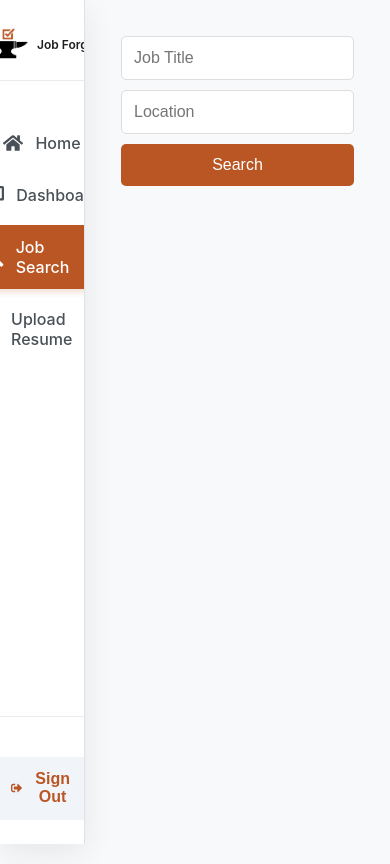
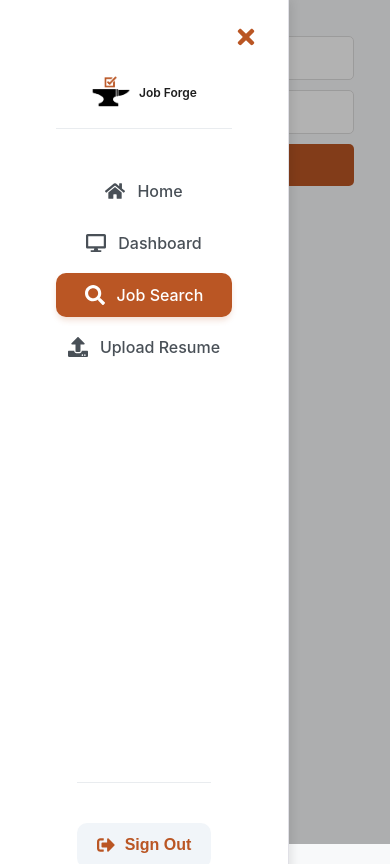
Before and after one commit to uniquedapoet/Job-Forge, a React (Create React App) app in the folder frontend/job-forge/: page /job-search in a window 390 px wide. Built offline with nearby package versions, Linux system fonts and the light colour scheme.

Commit message:
WORKS ON PHONE NOW WOOO !!! SO HAPPY !!! YAYAYA HAHAHA HAHAHAH DAHJDHBJABDA

```diff
--- a/frontend/job-forge/src/Components/MainLayout.jsx
+++ b/frontend/job-forge/src/Components/MainLayout.jsx
@@ -1,11 +1,78 @@
-import React from "react";
+import React, { useEffect, useState } from "react";
 import Sidebar from "./Sidebar";
+import { FaBars } from "react-icons/fa";
 
-const MainLayout = ({ children, onLogout, title, sidebarVisible = true }) => {
+const MainLayout = ({ children, onLogout }) => {
+  const [isMobile, setIsMobile] = useState(window.innerWidth <= 768);
+  const [sidebarVisible, setSidebarVisible] = useState(true);
+
+  useEffect(() => {
+    const handleResize = () => {
+      const mobile = window.innerWidth <= 768;
+      setIsMobile(mobile);
+      if (mobile) setSidebarVisible(false);
+      else setSidebarVisible(true);
+    };
+
+    window.addEventListener("resize", handleResize);
+    return () => window.removeEventListener("resize", handleResize);
+  }, []);
+
   return (
-    <div style={{ display: "flex", height: "100vh" }}>
-      {sidebarVisible && <Sidebar onLogout={onLogout} />}
-      <div style={{ flex: 1, padding: "20px" }}>
+    <div style={{
+      display: "flex",
+      flexDirection: isMobile ? "column" : "row",
+      height: "100vh",
+      position: "relative"
+    }}>
+      {isMobile && (
+        <button
+          onClick={() => setSidebarVisible(true)}
+          style={{
+            position: "absolute",
+            top: 20,
+            left: 20,
+            zIndex: 1001,
+            backgroundColor: "#ba5624",
+            color: "white",
+            border: "none",
+            borderRadius: "8px",
+            padding: "10px",
+            cursor: "pointer"
+          }}
+        >
+          <FaBars />
+        </button>
+      )}
+
+      {isMobile && sidebarVisible && (
+        <div
+          onClick={() => setSidebarVisible(false)}
+          style={{
+            position: "fixed",
+            top: 0,
+            left: 0,
+            width: "100vw",
+            height: "100vh",
+            backgroundColor: "rgba(0,0,0,0.3)",
+            zIndex: 1000
+          }}
+        />
+      )}
+
+      {sidebarVisible && (
+        <Sidebar
+          onLogout={onLogout}
+          onCloseSidebar={() => setSidebarVisible(false)}
+          isVisible={sidebarVisible}
+        />
+      )}
+
+      <div style={{
+        flex: 1,
+        padding: "20px",
+        overflowY: "auto"
+      }}>
         {children}
       </div>
     </div>
--- a/frontend/job-forge/src/Components/Sidebar.jsx
+++ b/frontend/job-forge/src/Components/Sidebar.jsx
@@ -1,19 +1,43 @@
 import React, { useContext } from "react";
 import { NavLink, useNavigate } from "react-router-dom";
 import { UserContext } from "./UserContext";
-import { FaHome, FaSearch, FaUpload, FaSignOutAlt, FaDesktop } from "react-icons/fa";
+import { FaHome, FaSearch, FaUpload, FaSignOutAlt, FaDesktop, FaTimes } from "react-icons/fa";
 import logo from "../Icons+Styling/Logo.png";
 import "../Icons+Styling/Sidebar.css";
 
-const Sidebar = ({ onLogout }) => {
+const Sidebar = ({ onLogout, onCloseSidebar }) => {
   const { user } = useContext(UserContext);
   const navigate = useNavigate();
 
+  const isMobile = window.innerWidth <= 768;
+/* I HATE MOBILE RESPONSIVENESS!!!!!*/
   return (
     <div className="sidebar">
+      {isMobile && (
+        <button
+          onClick={onCloseSidebar}
+          style={{
+            alignSelf: 'flex-end',
+            background: 'none',
+            border: 'none',
+            fontSize: '1.5rem',
+            color: '#ba5624',
+            cursor: 'pointer',
+            marginBottom: '1rem'
+          }}
+        >
+          <FaTimes />
+        </button>
+      )}
+
       <div>
         <div className="sidebar-logo">
-          <img src={logo} alt="Job Forge Logo" onClick={() => navigate('/home')} style={{cursor:'pointer'}}/>
+          <img
+            src={logo}
+            alt="Job Forge Logo"
+            onClick={() => navigate("/home")}
+            style={{ cursor: "pointer" }}
+          />
           <h2>Job Forge</h2>
         </div>
 
--- a/frontend/job-forge/src/Icons+Styling/MainContent.css
+++ b/frontend/job-forge/src/Icons+Styling/MainContent.css
@@ -531,3 +531,76 @@ body {
     flex-direction: column;
   }
 }
+
+body {
+  background-color: #f8f9fa;
+  margin: 0;
+  padding: 0;
+  min-height: 100vh;
+}
+
+.main-content-container,
+.job-search-container {
+  display: flex;
+  justify-content: flex-start;
+  align-items: center;
+  flex-direction: column;
+  padding: 2rem;
+  min-height: 100vh;
+  margin-left: 280px;
+  background-color: transparent;
+  transition: margin-left 0.3s ease;
+  box-sizing: border-box;
+  font-family: -apple-system, BlinkMacSystemFont, "Segoe UI", Roboto, Helvetica, sans-serif;
+}
+
+.main-content-card {
+  background-color: #fff;
+  padding: 2.5rem;
+  border-radius: 16px;
+  box-shadow: 0 8px 32px rgba(0, 0, 0, 0.08);
+  width: 100%;
+  max-width: 680px;
+  border: 1px solid #e0e0e6;
+  animation: fadeIn 0.4s ease-out forwards;
+  margin-left: 350px;
+}
+
+@media (max-width: 1024px) {
+  .resume-content-wrapper {
+    flex-direction: column;
+  }
+}
+
+@media (max-width: 768px) {
+  .main-content-container,
+  .job-search-container {
+    margin-left: 72px;
+    padding: 1.5rem;
+  }
+
+  .main-content-card {
+    padding: 1.5rem;
+    margin-left: 0;
+  }
+}
+
+@media (max-width: 480px) {
+  .main-content-container,
+  .job-search-container {
+    margin-left: 0;
+    padding: 1rem;
+  }
+
+  .main-content-card {
+    padding: 1.25rem;
+  }
+
+  .main-content-heading {
+    font-size: 1.5rem;
+  }
+
+  .job-search-item {
+    padding: 12px;
+  }
+}
--- a/frontend/job-forge/src/Icons+Styling/Sidebar.css
+++ b/frontend/job-forge/src/Icons+Styling/Sidebar.css
@@ -222,3 +222,22 @@
     display: none !important;
   }
 }
+
+@media (max-width: 768px) {
+  .sidebar {
+    position: fixed;
+    top: 0;
+    left: 0;
+    height: 100%;
+    width: 240px;
+    z-index: 1001;
+    background-color: #fff;
+    transform: translateX(-100%);
+    transition: transform 0.3s ease;
+    box-shadow: 2px 0 10px rgba(0, 0, 0, 0.1);
+  }
+
+  .sidebar.sidebar-visible {
+    transform: translateX(0);
+  }
+}
```
